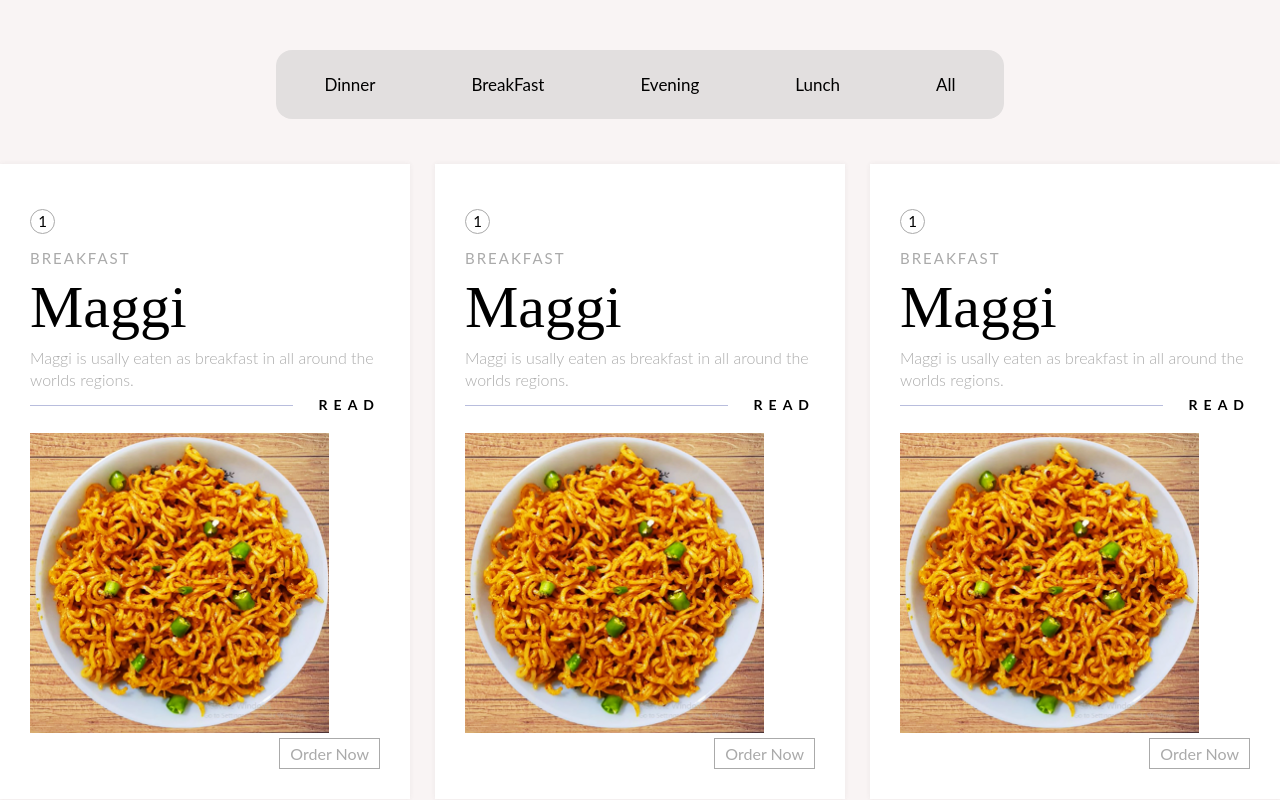
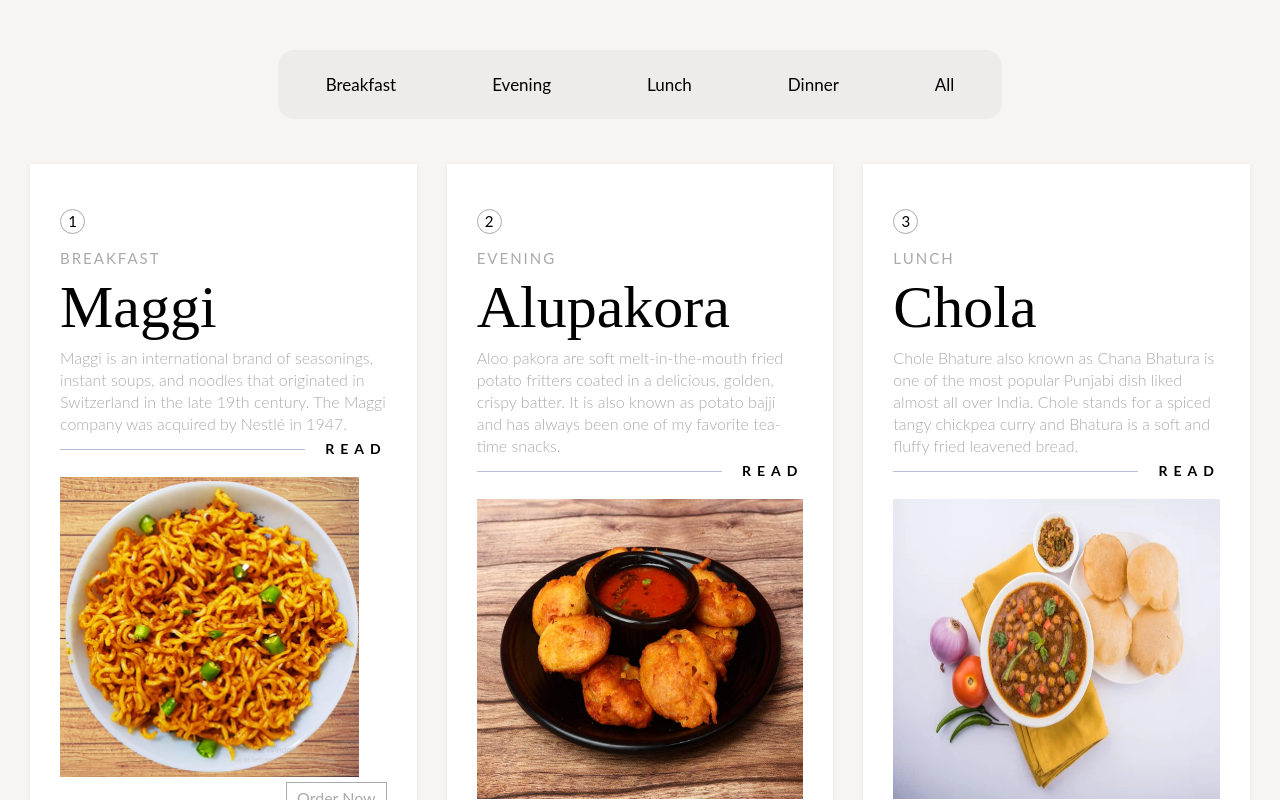
Before and after one commit to Rajan-7/reactjs, a React (Create React App) app: page / in a window 1280 px wide. Shown: the top 800 px of the page. Built offline with nearby package versions, Linux system fonts and the light colour scheme.

Commit message:
Webform task completed

```diff
--- a/src/components/webform/menubox.jsx
+++ b/src/components/webform/menubox.jsx
@@ -1,27 +1,27 @@
 import React from "react";
 
-const MenuCard = ({menuData}) => {
-  // console.log(menuData);
+const MenuCard = ({menu}) => {
+  // console.log(menu);
   return (
     <>
       <section className="main-card-container">
-        {menuData.map((curElm) => {
+        {menu.map((curElm) => {
+          const {id,name,category,description,image}=curElm;
           return (
             <>
-              <div className="card-container" key={curElm.id}>
+              <div className="card-container" key={id}>
                 <div className="card">
                   <div className="card-body">
-                    <span className="card-number card-circle">1</span>
-                    <span className="card-title subtle">Breakfast</span>
-                    <h2 className="card-name">Maggi</h2>
+                    <span className="card-number card-circle">{id}</span>
+                    <span className="card-title subtle">{category}</span>
+                    <h2 className="card-name">{name}</h2>
                     <span className="card-description subtle">
-                      Maggi is usally eaten as breakfast in all around the
-                      worlds regions.
+                      {description}
                     </span>
                     <div className="card-read">Read</div>
                   </div>
                   <img
-                    src="./images/maggi.jpeg"
+                    src={image}
                     alt="p"
                     className="card-image"
                   />
--- a/src/components/webform/navbar.jsx
+++ b/src/components/webform/navbar.jsx
@@ -1,15 +1,20 @@
 import React from "react";
 
-const Navbar = () => {
+const Navbar = ({ filterItems, menuList }) => {
   return (
     <>
       <nav className="nav-btn">
         <div className="nav-btn-group">
-          <button className="nav-btn-group-items">Dinner</button>
-          <button className="nav-btn-group-items">BreakFast</button>
-          <button className="nav-btn-group-items">Evening</button>
-          <button className="nav-btn-group-items">Lunch</button>
-          <button className="nav-btn-group-items">All</button>
+          {menuList.map((curElm) => {
+            return (
+              <button
+                className="nav-btn-group-items"
+                onClick={() => filterItems(curElm)}
+              >
+               {curElm}
+              </button>
+            );
+          })}
         </div>
       </nav>
     </>
--- a/src/components/webform/style.css
+++ b/src/components/webform/style.css
@@ -11,7 +11,8 @@
 .main-card-container {
   display: grid;
   grid-template-columns: repeat(3, 1fr);
-  grid-gap: 25px;
+  margin: 0px 30px 0px 30px;
+  grid-gap: 30px;
   justify-content: space-around;
 }
 .card-container {
@@ -23,10 +24,6 @@
   justify-content: space-around;
   align-items: flex-start;
 }
-/* .card-container img {
-  height: 300px;
-  max-width: 100%;
-} */
 .card {
   /* background: #fff; */
   padding: 30px;
@@ -97,13 +94,13 @@
   height: 300px;
   max-width: 100%;
 }
-.card-tag{
+.card-tag {
   float: right;
   margin: 5px 0 0;
   border: 1px solid #aaa;
   padding: 5px 10px;
 }
-.card-tag:hover{
+.card-tag:hover {
   background-color: #aaa;
   color: black;
 }
@@ -132,7 +129,7 @@
   cursor: pointer;
   font-size: 17px;
   margin: 0;
-  background-color: rgb(226, 223, 223);
+  background-color: rgb(238, 235, 235);
   box-shadow: inset 0px 0px 0px -15px rgb(86, 22, 149);
   transition: all 300ms ease-out;
   text-transform: capitalize;
--- a/src/components/webform/website.jsx
+++ b/src/components/webform/website.jsx
@@ -3,12 +3,35 @@
 import Menu from "./websiteApi";
 import MenuCard from "./menubox";
 import Navbar from "./navbar";
+
+const uniqueMenuList = [
+  ...new Set(
+    Menu.map((curElm) => {
+      return curElm.category;
+    })
+  ),
+  "All",
+];
+// console.log(uniqueMenuList);
+
 const Website = () => {
-  const [menuData,setMenuData]=useState(Menu);
+  const [menuData, setMenuData] = useState(Menu);
+  const [menuList, setMenuList] = useState(uniqueMenuList);
+
+  const filterItems = (category) => {
+    if (category === "All") {
+      setMenuData(Menu);
+      return;
+    }
+    const updatedCategory = Menu.filter((curElm) => {
+      return curElm.category === category;
+    });
+    setMenuData(updatedCategory);
+  };
   return (
     <>
-      <Navbar />
-      <MenuCard menuData={menuData} />
+      <Navbar filterItems={filterItems} menuList={menuList} />
+      <MenuCard menu={menuData} />
     </>
   );
 };
--- a/src/components/webform/websiteApi.jsx
+++ b/src/components/webform/websiteApi.jsx
@@ -56,7 +56,7 @@
     id: 7,
     image: "images/rajmarice.jpg",
     name: "Rajma Rice",
-    category: "lunch",
+    category: "dinner",
     price: "Rs160",
     description: "Rajma chawal is a simple yet delicious meal. Rajma is rich and iron and protein when it is combined with rice it is a great source of carbohydrates. So it makes a wholesome meal.",
   },
@@ -76,5 +76,13 @@
     price: "Rs160",
     description: "Sugary or sweet means syrupy, candied, sugar coated, honeyed, sweetened, sugared, maybe saccharine; opposite to bitter, unsweetened or sugarless. Sweet-and-sour, a Chinese specialty and also said of a dish that has a pleasant taste",
   },
+  // {
+  //   id: 9,
+  //   image: "images/sweet.jpg",
+  //   name: "Party",
+  //   category: "Party",
+  //   price: "Rs160",
+  //   description: "Sugary or sweet means syrupy, candied, sugar coated, honeyed, sweetened, sugared, maybe saccharine; opposite to bitter, unsweetened or sugarless. Sweet-and-sour, a Chinese specialty and also said of a dish that has a pleasant taste",
+  // },
 ];
 export default Menu;
```
Also changed, not shown: 1 other file (tests, documents, lock files or other folders).
